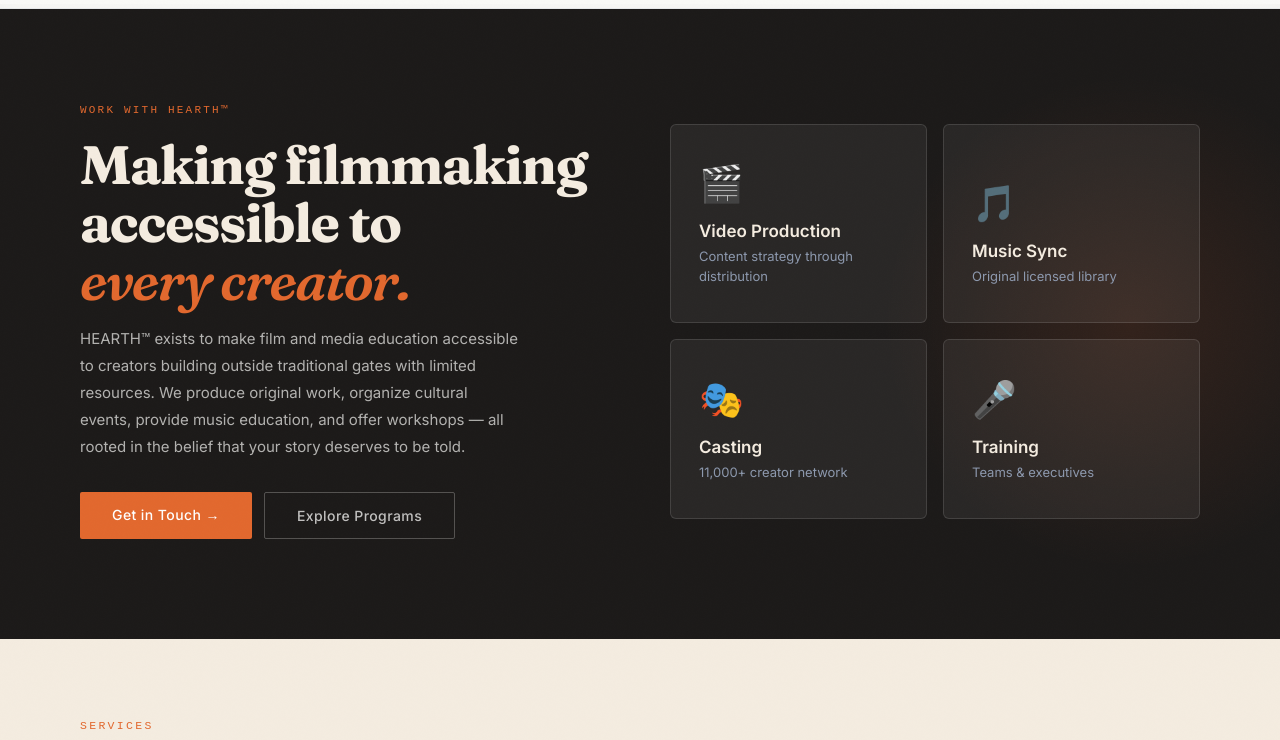
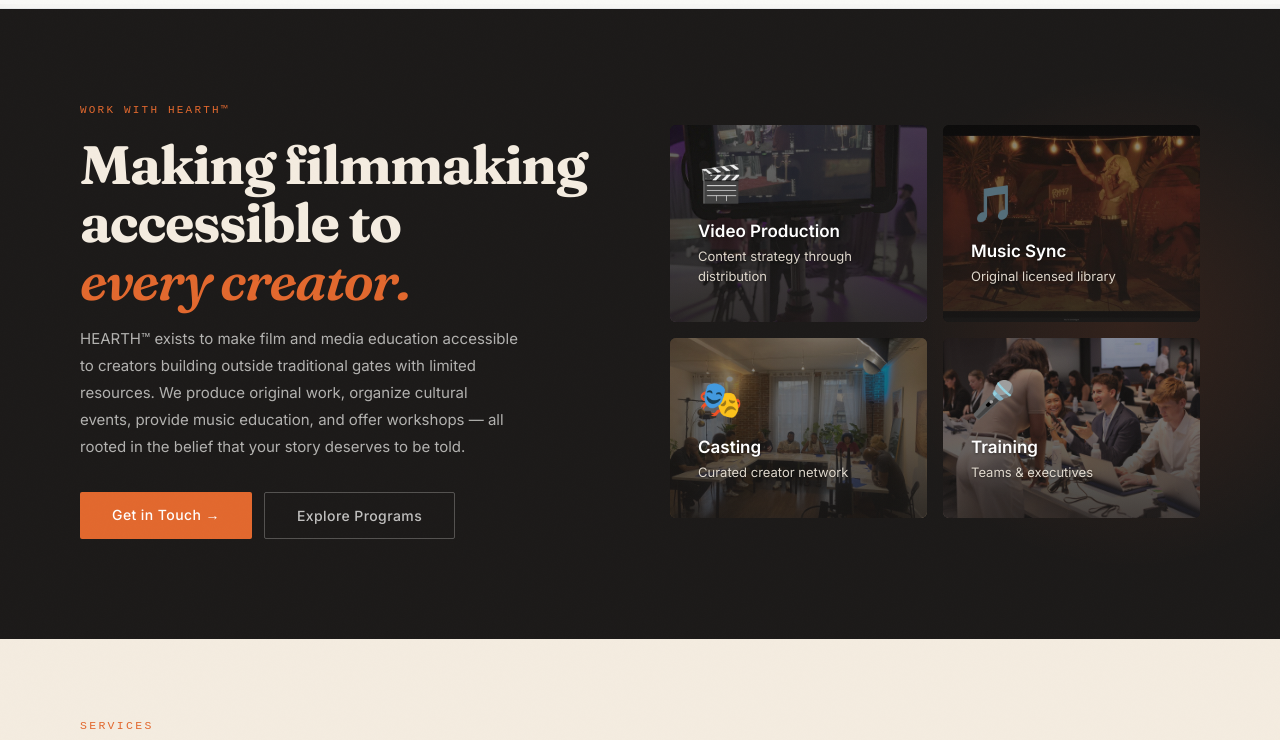
Before and after one commit to hearthstudios/hearth, a website: page work-with-us.html in a window 1280 px wide. Shown: the part 60-800 px from the top of the page. Drawn offline with Linux system fonts and the light colour scheme.

Commit message:
Add files via upload

```diff
--- a/work-with-us.html
+++ b/work-with-us.html
@@ -1079,25 +1079,37 @@
     </div>
   </div>
   <div class="bh-right" style="display:grid;grid-template-columns:1fr 1fr;gap:16px;position:relative;z-index:1;">
-    <div style="background:rgba(250,250,248,0.06);border:1px solid rgba(250,250,248,0.12);border-radius:6px;padding:36px 28px;min-height:180px;display:flex;flex-direction:column;justify-content:flex-end;transition:border-color 0.2s;" onmouseover="this.style.borderColor='rgba(229,9,20,0.4)'" onmouseout="this.style.borderColor='rgba(250,250,248,0.12)'">
-      <div style="font-size:36px;margin-bottom:16px;">🎬</div>
-      <div style="font-size:17px;font-weight:600;color:var(--bone);margin-bottom:6px;">Video Production</div>
-      <div style="font-size:13px;color:var(--ash);line-height:1.5;">Content strategy through distribution</div>
+    <div class="bh-tile" style="background-image:url('card-video.jpg');background-size:cover;background-position:center;border-radius:6px;padding:36px 28px;min-height:180px;display:flex;flex-direction:column;justify-content:flex-end;position:relative;overflow:hidden;">
+      <div style="position:absolute;inset:0;background:linear-gradient(180deg,rgba(28,26,25,0.45) 0%,rgba(28,26,25,0.82) 100%);z-index:1;"></div>
+      <div style="position:relative;z-index:2;">
+        <div style="font-size:36px;margin-bottom:16px;">🎬</div>
+        <div style="font-size:17px;font-weight:700;color:#fff;margin-bottom:6px;text-shadow:0 1px 3px rgba(0,0,0,0.5);">Video Production</div>
+        <div style="font-size:13px;color:rgba(244,236,224,0.9);line-height:1.5;text-shadow:0 1px 2px rgba(0,0,0,0.4);">Content strategy through distribution</div>
+      </div>
     </div>
-    <div style="background:rgba(250,250,248,0.06);border:1px solid rgba(250,250,248,0.12);border-radius:6px;padding:36px 28px;min-height:180px;display:flex;flex-direction:column;justify-content:flex-end;transition:border-color 0.2s;" onmouseover="this.style.borderColor='rgba(255,107,53,0.4)'" onmouseout="this.style.borderColor='rgba(250,250,248,0.12)'">
-      <div style="font-size:36px;margin-bottom:16px;">🎵</div>
-      <div style="font-size:17px;font-weight:600;color:var(--bone);margin-bottom:6px;">Music Sync</div>
-      <div style="font-size:13px;color:var(--ash);line-height:1.5;">Original licensed library</div>
+    <div class="bh-tile" style="background-image:url('card-musicsync.jpg');background-size:cover;background-position:center;border-radius:6px;padding:36px 28px;min-height:180px;display:flex;flex-direction:column;justify-content:flex-end;position:relative;overflow:hidden;">
+      <div style="position:absolute;inset:0;background:linear-gradient(180deg,rgba(28,26,25,0.45) 0%,rgba(28,26,25,0.82) 100%);z-index:1;"></div>
+      <div style="position:relative;z-index:2;">
+        <div style="font-size:36px;margin-bottom:16px;">🎵</div>
+        <div style="font-size:17px;font-weight:700;color:#fff;margin-bottom:6px;text-shadow:0 1px 3px rgba(0,0,0,0.5);">Music Sync</div>
+        <div style="font-size:13px;color:rgba(244,236,224,0.9);line-height:1.5;text-shadow:0 1px 2px rgba(0,0,0,0.4);">Original licensed library</div>
+      </div>
     </div>
-    <div style="background:rgba(250,250,248,0.06);border:1px solid rgba(250,250,248,0.12);border-radius:6px;padding:36px 28px;min-height:180px;display:flex;flex-direction:column;justify-content:flex-end;transition:border-color 0.2s;" onmouseover="this.style.borderColor='rgba(229,9,20,0.4)'" onmouseout="this.style.borderColor='rgba(250,250,248,0.12)'">
-      <div style="font-size:36px;margin-bottom:16px;">🎭</div>
-      <div style="font-size:17px;font-weight:600;color:var(--bone);margin-bottom:6px;">Casting</div>
-      <div style="font-size:13px;color:var(--ash);line-height:1.5;">11,000+ creator network</div>
+    <div class="bh-tile" style="background-image:url('card-casting.jpg');background-size:cover;background-position:center;border-radius:6px;padding:36px 28px;min-height:180px;display:flex;flex-direction:column;justify-content:flex-end;position:relative;overflow:hidden;">
+      <div style="position:absolute;inset:0;background:linear-gradient(180deg,rgba(28,26,25,0.45) 0%,rgba(28,26,25,0.82) 100%);z-index:1;"></div>
+      <div style="position:relative;z-index:2;">
+        <div style="font-size:36px;margin-bottom:16px;">🎭</div>
+        <div style="font-size:17px;font-weight:700;color:#fff;margin-bottom:6px;text-shadow:0 1px 3px rgba(0,0,0,0.5);">Casting</div>
+        <div style="font-size:13px;color:rgba(244,236,224,0.9);line-height:1.5;text-shadow:0 1px 2px rgba(0,0,0,0.4);">Curated creator network</div>
+      </div>
     </div>
-    <div style="background:rgba(250,250,248,0.06);border:1px solid rgba(250,250,248,0.12);border-radius:6px;padding:36px 28px;min-height:180px;display:flex;flex-direction:column;justify-content:flex-end;transition:border-color 0.2s;" onmouseover="this.style.borderColor='rgba(255,107,53,0.4)'" onmouseout="this.style.borderColor='rgba(250,250,248,0.12)'">
-      <div style="font-size:36px;margin-bottom:16px;">🎤</div>
-      <div style="font-size:17px;font-weight:600;color:var(--bone);margin-bottom:6px;">Training</div>
-      <div style="font-size:13px;color:var(--ash);line-height:1.5;">Teams &amp; executives</div>
+    <div class="bh-tile" style="background-image:url('card-training.jpg');background-size:cover;background-position:center;border-radius:6px;padding:36px 28px;min-height:180px;display:flex;flex-direction:column;justify-content:flex-end;position:relative;overflow:hidden;">
+      <div style="position:absolute;inset:0;background:linear-gradient(180deg,rgba(28,26,25,0.45) 0%,rgba(28,26,25,0.82) 100%);z-index:1;"></div>
+      <div style="position:relative;z-index:2;">
+        <div style="font-size:36px;margin-bottom:16px;">🎤</div>
+        <div style="font-size:17px;font-weight:700;color:#fff;margin-bottom:6px;text-shadow:0 1px 3px rgba(0,0,0,0.5);">Training</div>
+        <div style="font-size:13px;color:rgba(244,236,224,0.9);line-height:1.5;text-shadow:0 1px 2px rgba(0,0,0,0.4);">Teams &amp; executives</div>
+      </div>
     </div>
   </div>
 </div>
```
Also changed, not shown: community.html (+2 -2 lines), events.html (+14 -6 lines), index.html (+6 -1 lines), card-casting.jpg (added), card-musicsync.jpg (added), card-training.jpg (added), card-video.jpg (added), events-hero.jpg (added).
